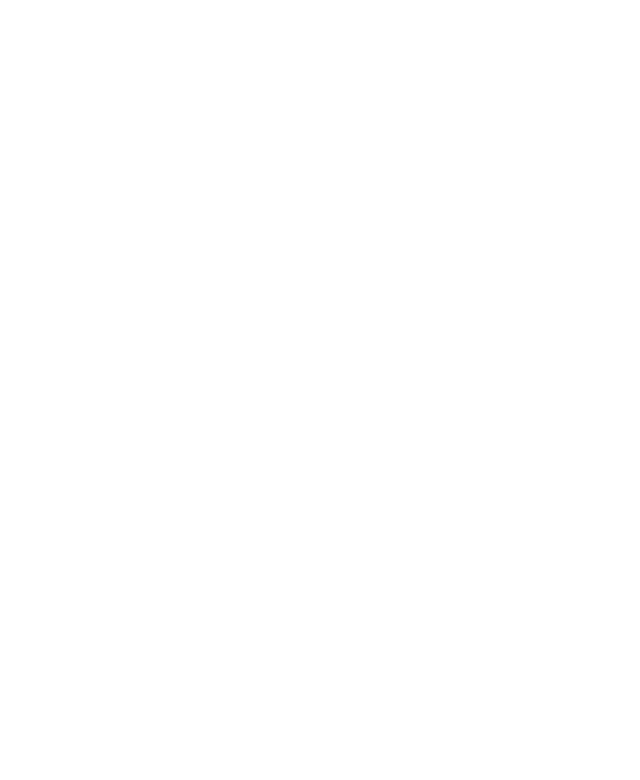
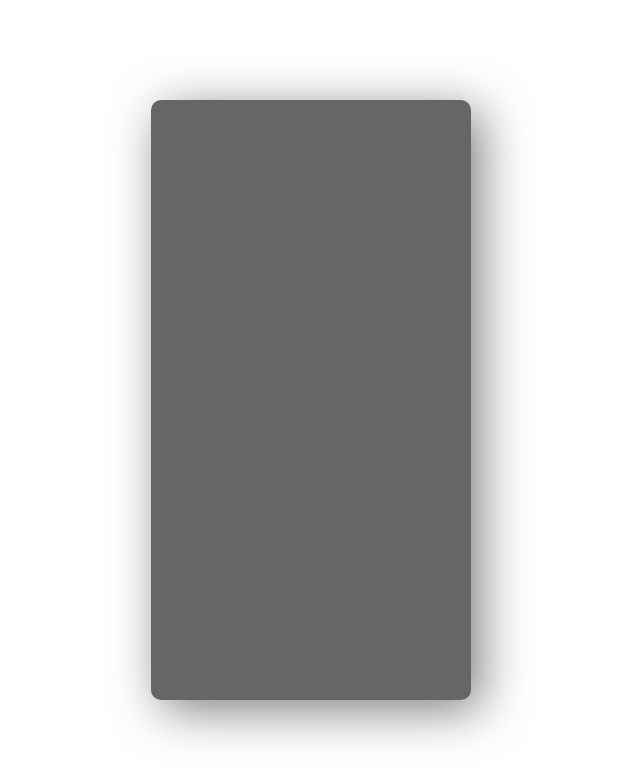
Before and after one commit to DanielJBailey/React-Calculator, a React (Create React App) app: page / in a window 1280 px wide. Shown: the top 780 px of the page, without its empty margins (329-969 px from the left). Built offline with nearby package versions, Linux system fonts and the light colour scheme.

Commit message:
add base calc positioning and styling

```diff
--- a/src/App.css
+++ /dev/null
@@ -1,28 +0,0 @@
-.App {
-  text-align: center;
-}
-
-.App-logo {
-  animation: App-logo-spin infinite 20s linear;
-  height: 80px;
-}
-
-.App-header {
-  background-color: #222;
-  height: 150px;
-  padding: 20px;
-  color: white;
-}
-
-.App-title {
-  font-size: 1.5em;
-}
-
-.App-intro {
-  font-size: large;
-}
-
-@keyframes App-logo-spin {
-  from { transform: rotate(0deg); }
-  to { transform: rotate(360deg); }
-}
--- a/src/App.js
+++ b/src/App.js
@@ -1,10 +1,10 @@
 import React, { Component } from 'react';
-import './App.css';
+import './styles/App.css';
 
 class App extends Component {
   render() {
     return (
-      <div className="App">
+      <div className="Calculator">
 
       </div>
     );
--- a/src/index.css
+++ /dev/null
@@ -1,5 +0,0 @@
-body {
-  margin: 0;
-  padding: 0;
-  box-sizing: border-box;
-}
--- a/src/index.js
+++ b/src/index.js
@@ -1,6 +1,6 @@
 import React from 'react';
 import ReactDOM from 'react-dom';
-import './index.css';
+import './styles/index.css';
 import App from './App';
 import registerServiceWorker from './registerServiceWorker';
 
--- /dev/null
+++ b/src/styles/App.css
@@ -0,0 +1,9 @@
+.Calculator {
+  width: 320px;
+  height: 600px;
+  background-color: #666;
+  border-radius: 10px;
+  -webkit-box-shadow: 10px 10px 49px 0px rgba(0,0,0,0.51);
+  -moz-box-shadow: 10px 10px 49px 0px rgba(0,0,0,0.51);
+  box-shadow: 10px 10px 49px 0px rgba(0,0,0,0.51);
+}
--- /dev/null
+++ b/src/styles/index.css
@@ -0,0 +1,11 @@
+body {
+  margin: 0;
+  padding: 0;
+  box-sizing: border-box;
+  display: flex;
+  flex-direction: column;
+  align-items: center;
+  justify-content: center;
+  height: 100vh;
+  width: 100vw;
+}
```
